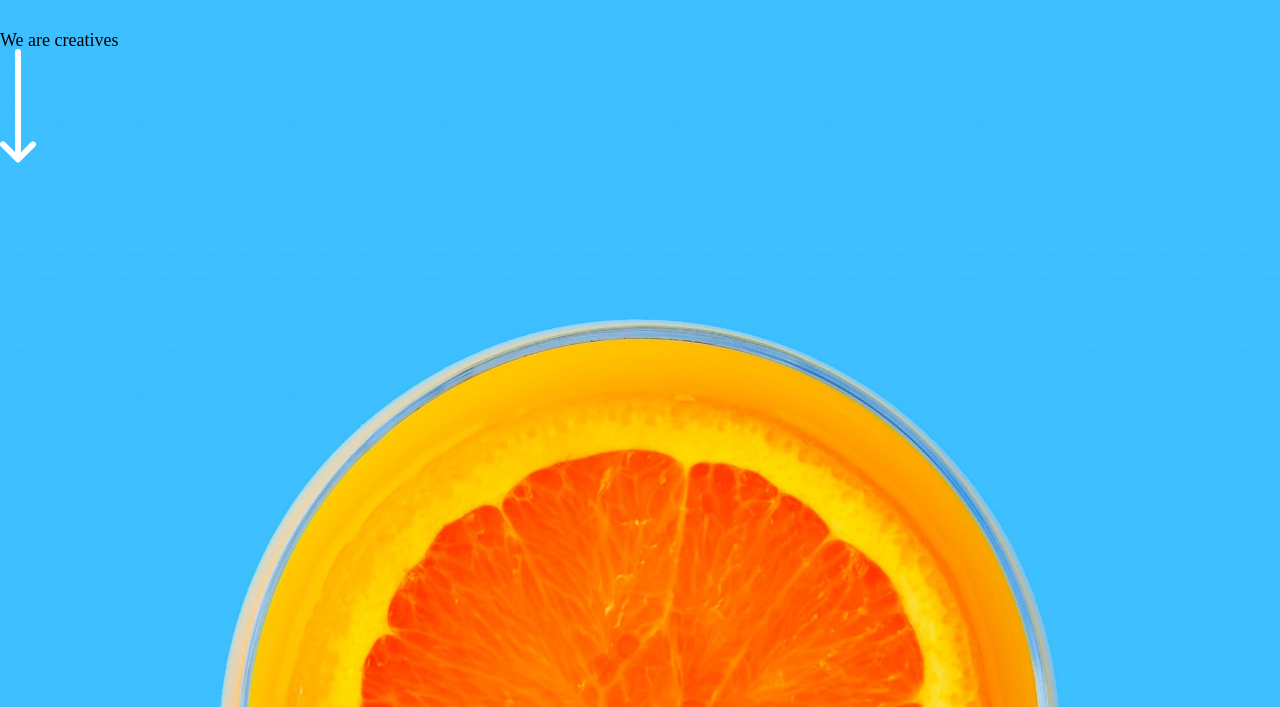
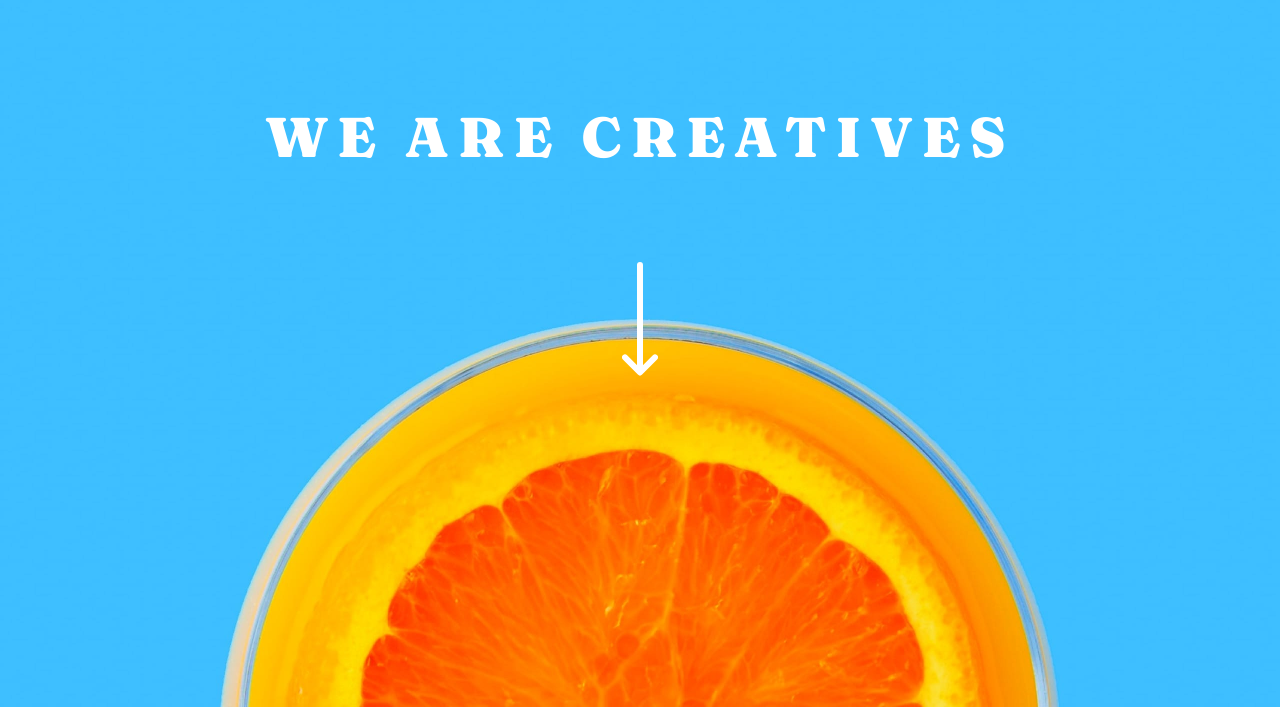
Before and after one commit to Oscar-Gallardo/sunnyside-landing-page, a plain HTML site: page index.html in a window 1280 px wide. Shown: the part 93-800 px from the top of the page. Drawn offline with Linux system fonts and the light colour scheme.

Commit message:
added the styling to the cta and scroll arrow

```diff
--- a/css/style.css
+++ b/css/style.css
@@ -52,6 +52,8 @@ table {
     background-image: url('../images/desktop/image-header.jpg');
     background-position: center bottom;
     background-size: cover;
+    display: flex;
+    flex-direction: column;
     height: 100vh;
 }
 .header {
@@ -102,3 +104,21 @@ table {
 .header__menu li:last-child a:hover {
     color: #fff;
 }
+.banner__cta {
+    align-items: center;
+    display: flex;
+    flex-direction: column;
+    flex-grow: 1;
+    margin-top: 75px
+}
+.banner__cta__text {
+    color: #fff;
+    font-family: 'Fraunces';
+    font-size: 56px;
+    font-weight: 900;
+    letter-spacing: 9px;
+    text-transform: uppercase;
+}
+.banner__cta__arrow {
+    margin-top: 100px;
+}
```
